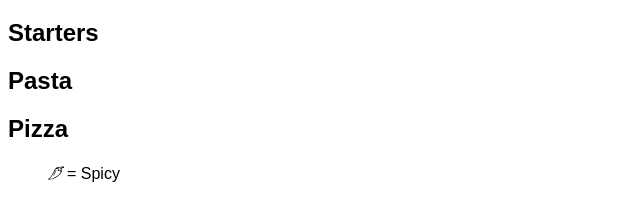
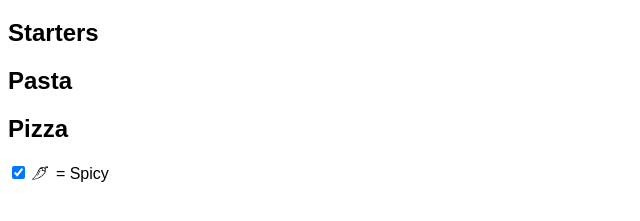
Before and after one commit to itsuu/CriticalMass-21, a website built with Parcel: page index.html in a window 1280 px wide. Shown: the part 61-282 px from the top of the page, without its empty margins (0-640 px from the left). Built offline with nearby package versions, Linux system fonts and the light colour scheme.

Commit message:
Added checkbox and label

```diff
--- a/index.html
+++ b/index.html
@@ -23,9 +23,8 @@
     </main>
 
     <footer>
-      <ul class="disclaimers">
-        <li class="disclaimer spicy">= Spicy</li>
-      </ul>
+      <input type="checkbox" checked />
+      <label class="disclaimer spicy"> = Spicy </label>
     </footer>
 
     <script src="src/index.js"></script>
```
Also changed, not shown: src/index.js (+1 -7 lines).
